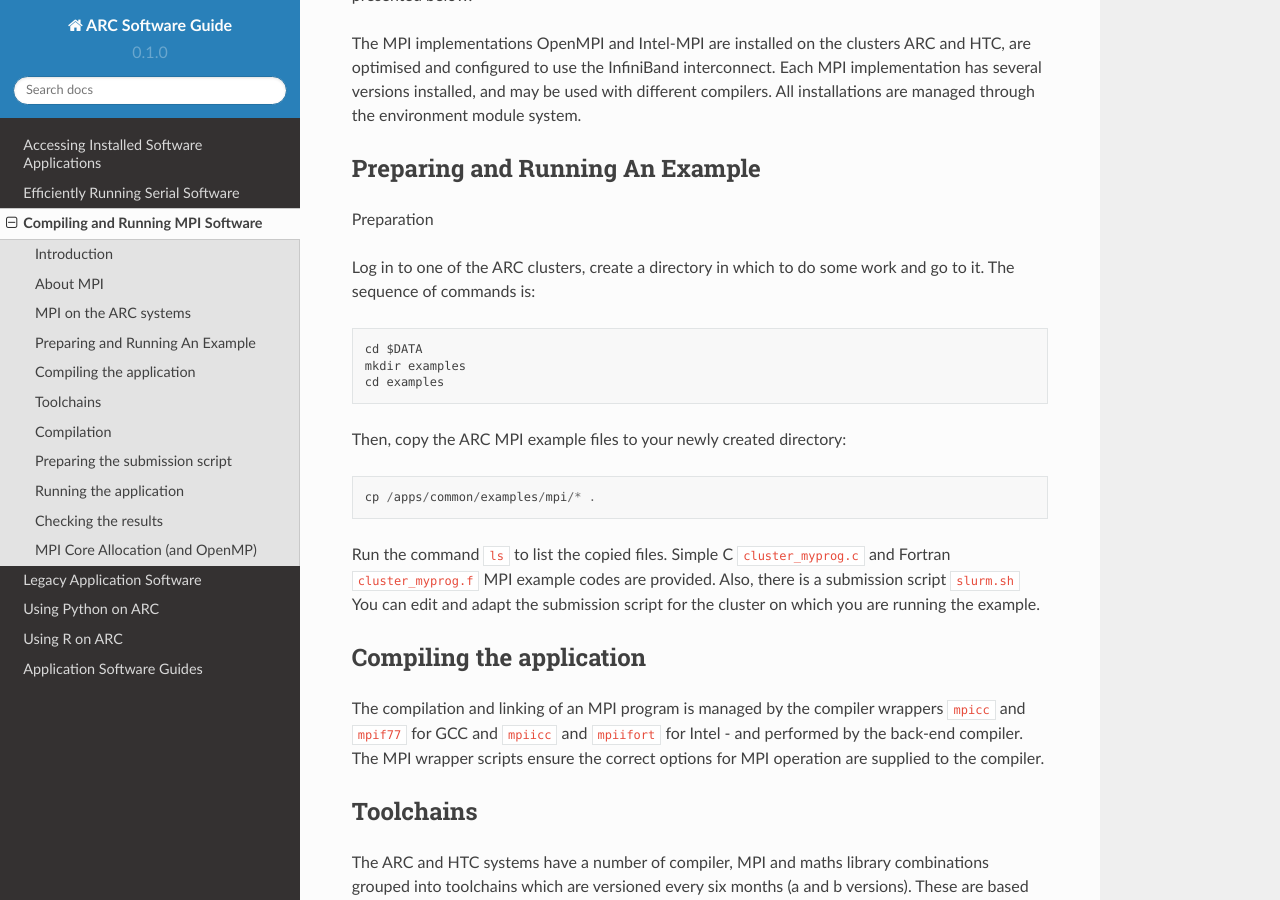
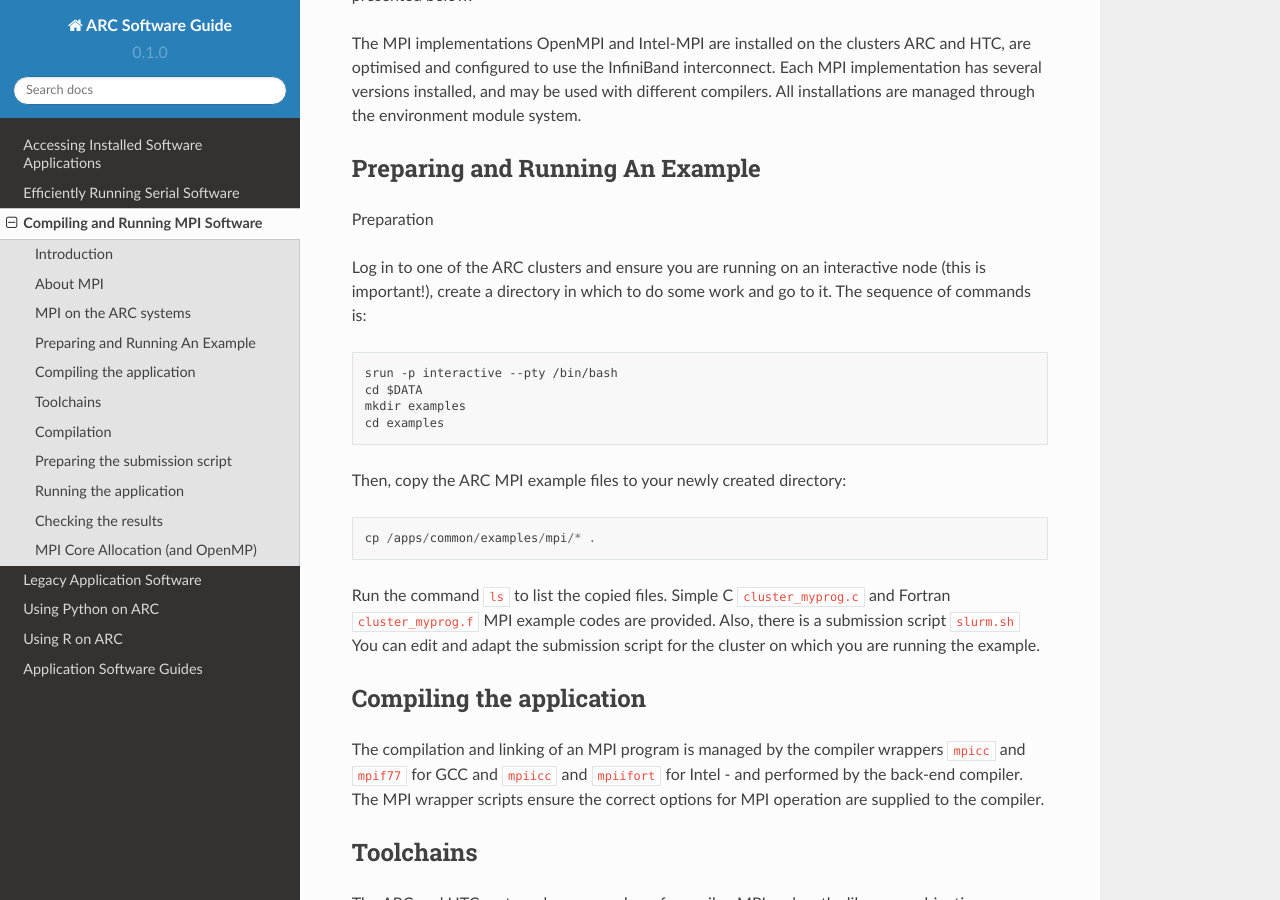
Before and after one commit to oxford-arc/arc-software-guide, a Sphinx documentation site: the page built from docs/source/arc-compiling.rst, in a window 1280 px wide and 900 px high, scrolled down 1137 px. Built offline with Sphinx 7.4.7 and the Read the Docs theme 2.0.0, drawn with Linux system fonts in a browser that asks for light colours.

Commit message:
Update arc-compiling.rst

```diff
--- a/docs/source/arc-compiling.rst
+++ b/docs/source/arc-compiling.rst
@@ -52,8 +52,9 @@ Preparing and Running An Example
 
 Preparation
 
-Log in to one of the ARC clusters, create a directory in which to do some work and go to it.  The sequence of commands is::
+Log in to one of the ARC clusters and ensure you are running on an interactive node (this is important!), create a directory in which to do some work and go to it.  The sequence of commands is::
 
+  srun -p interactive --pty /bin/bash
   cd $DATA
   mkdir examples
   cd examples
```
